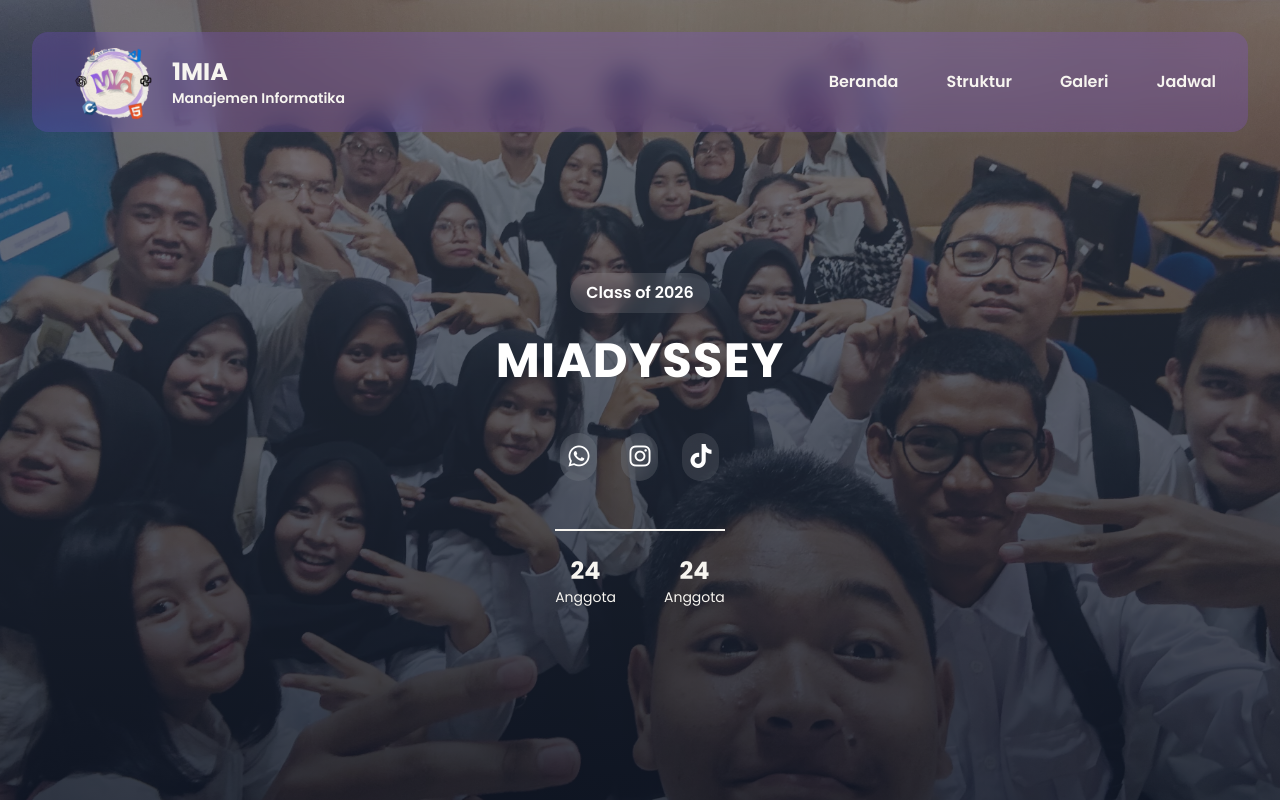
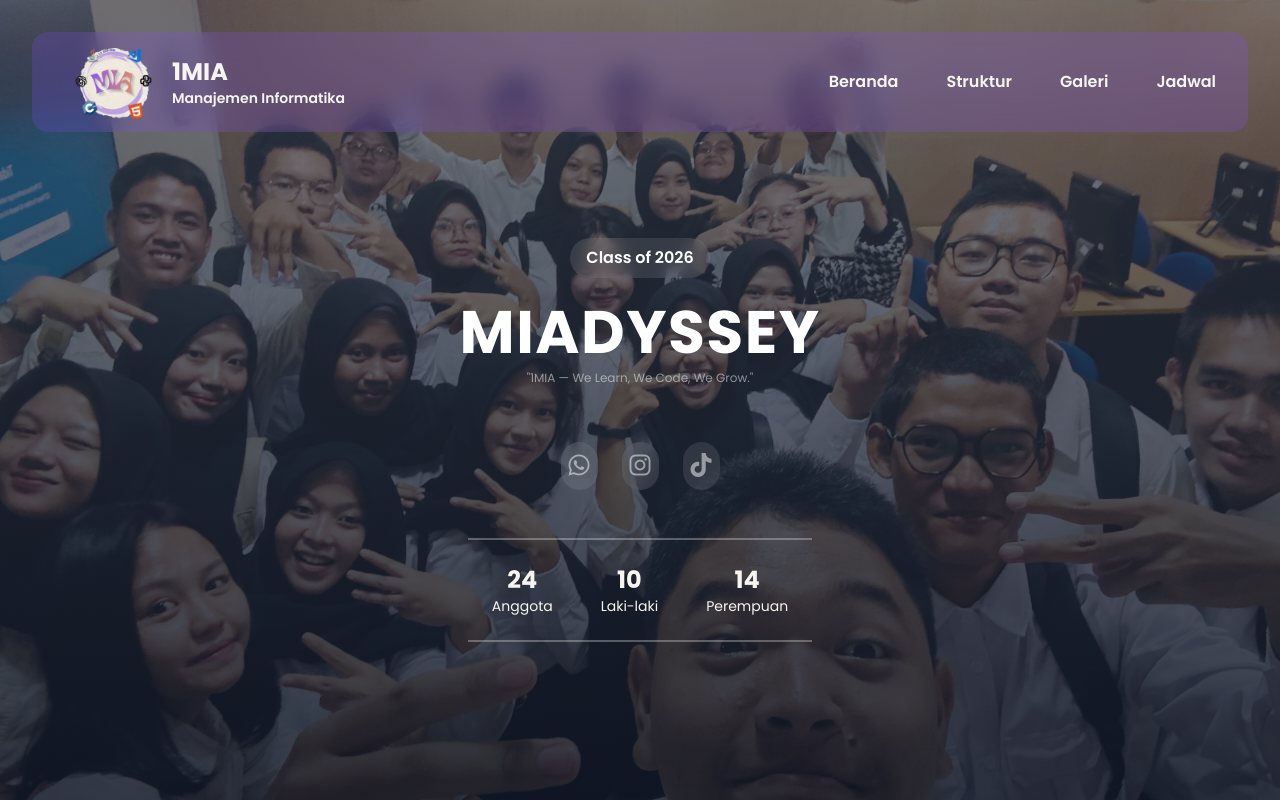
Before and after one commit to tauhidfebryan/1mia-web, a Next.js app: page / in a window 1280 px wide. Shown: the top 800 px of the page. Built offline with nearby package versions, Linux system fonts and the light colour scheme.

Commit message:
feat: navbar v1

```diff
--- a/components/hero.tsx
+++ b/components/hero.tsx
@@ -12,9 +12,16 @@ const Hero = () => {
         <p className="font-semibold text-white bg-white/10 backdrop-blur-sm rounded-3xl py-2 px-4 w-fit">
           Class of 2026
         </p>
-        <h1 className="text-5xl font-bold text-white tracking-wide">
-          MIADYSSEY
-        </h1>
+
+        <div className="flex flex-col items-center">
+          <h1 className="text-6xl font-bold text-white tracking-wide">
+            MIADYSSEY
+          </h1>
+
+          <a className="text-white/50 text-xs py-2 px-4 w-fit">
+            "1MIA — We Learn, We Code, We Grow."
+          </a>
+        </div>
 
         <div className="flex gap-6 justify-center items-center pt-6">
           {/* WhatsApp */}
@@ -22,7 +29,7 @@ const Hero = () => {
             href="https://wa.me/6281234567890"
             target="_blank"
             rel="noopener noreferrer"
-            className="text-2xl text-white bg-white/10 backdrop-blur-md p-2 rounded-full hover:scale-115 transition duration-300 cursor-pointer"
+            className="text-2xl text-white/50 bg-white/10 backdrop-blur-md p-2 rounded-full hover:scale-115 transition duration-300 cursor-pointer"
           >
             <i className="fa-brands fa-whatsapp"></i>
           </a>
@@ -32,7 +39,7 @@ const Hero = () => {
             href="https://www.instagram.com/miadyssey_/"
             target="_blank"
             rel="noopener noreferrer"
-            className="text-2xl text-white bg-white/10 backdrop-blur-md p-2 rounded-full hover:scale-115 transition duration-300 cursor-pointer"
+            className="text-2xl text-white/50 bg-white/10 backdrop-blur-md p-2 rounded-full hover:scale-115 transition duration-300 cursor-pointer"
           >
             <i className="fa-brands fa-instagram"></i>
           </a>
@@ -42,21 +49,25 @@ const Hero = () => {
             href="https://www.tiktok.com/@muruunyanya"
             target="_blank"
             rel="noopener noreferrer"
-            className="text-2xl text-white bg-white/10 backdrop-blur-md p-2 rounded-full hover:scale-115 transition duration-300 cursor-pointer"
+            className="text-2xl text-white/50 bg-white/10 backdrop-blur-md p-2 rounded-full hover:scale-115 transition duration-300 cursor-pointer"
           >
             <i className="fa-brands fa-tiktok"></i>
           </a>
         </div>
 
-        <div className="flex border-t-2 border-paper mt-6">
-          <ul className="flex gap-12 mt-6 text-paper">
+        <div className="flex border-t-2 border-b-2 border-paper/30 mt-6">
+          <ul className="flex gap-12 py-6 px-6 text-paper">
             <li className="flex flex-col">
               <a className="font-bold text-2xl">24</a>
               <a className="font-medium text-sm">Anggota</a>
             </li>
             <li className="flex flex-col">
-              <a className="font-bold text-2xl">24</a>
-              <a className="font-medium text-sm">Anggota</a>
+              <a className="font-bold text-2xl">10</a>
+              <a className="font-medium text-sm">Laki-laki</a>
+            </li>
+            <li className="flex flex-col">
+              <a className="font-bold text-2xl">14</a>
+              <a className="font-medium text-sm">Perempuan</a>
             </li>
           </ul>
         </div>
```
